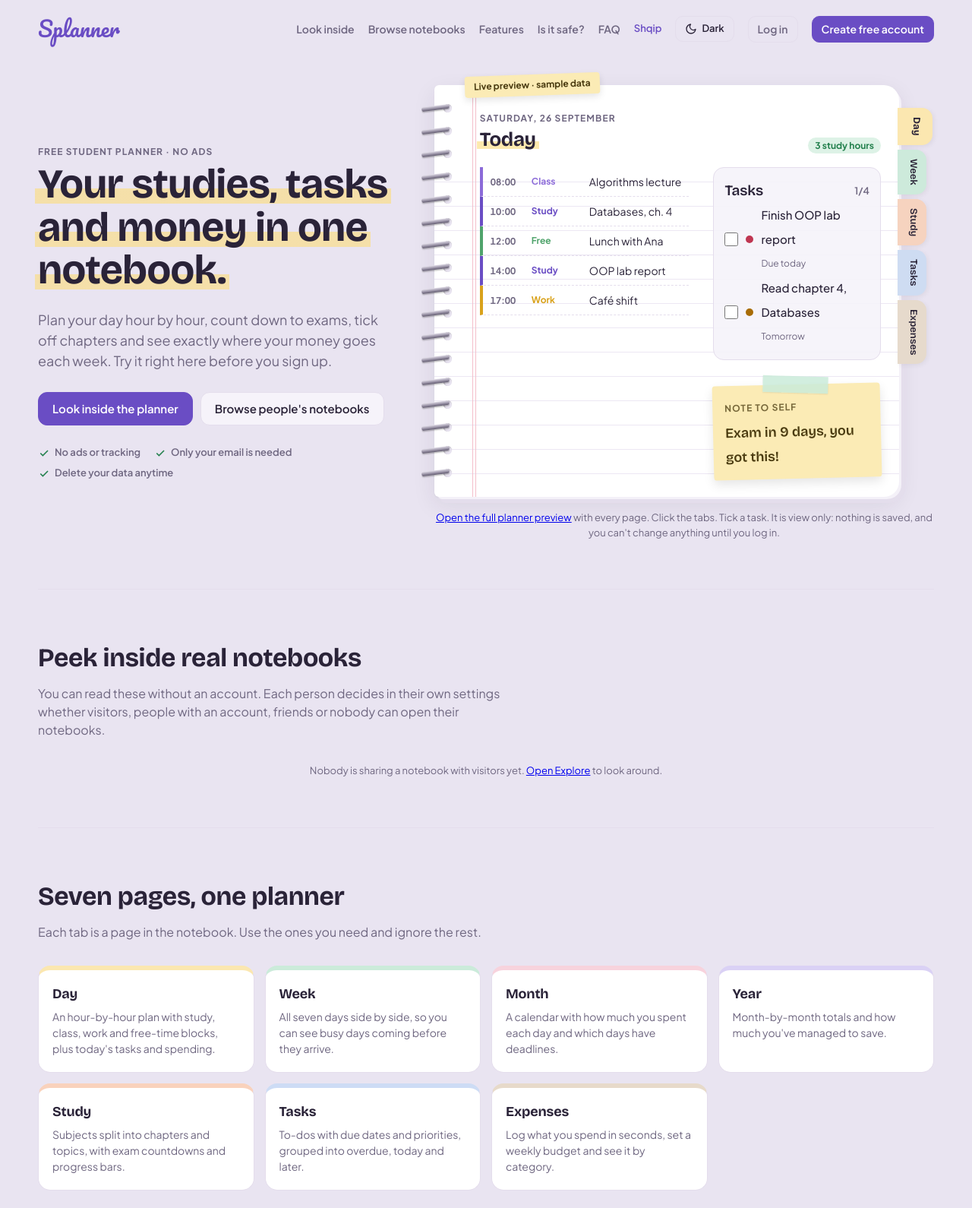
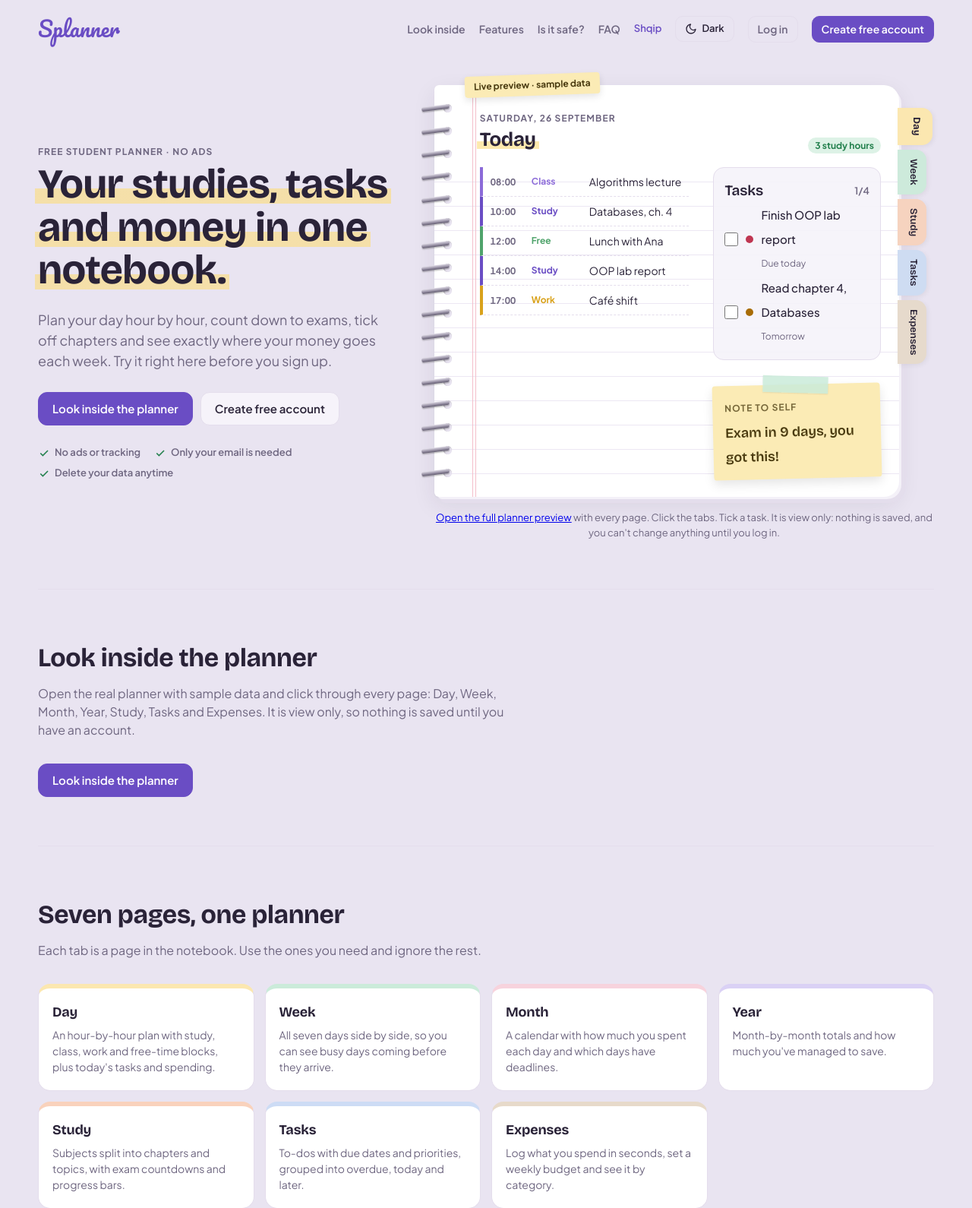
Before and after one commit to sara04-05/planner, a PHP site: page /sara-planner/welcome.php in a window 1280 px wide. Shown: the top 1590 px of the page at 76% size. Run offline with PHP 8.4, Linux system fonts and the light colour scheme; data that the repository does not hold is empty.

Commit message:
Welcome page: replace 'browse people's notebooks' with 'look inside the planner'
Co-Authored-By: Claude Sonnet 5.5 <noreply@anthropic.com>
Claude-Session: https://claude.ai/code/session_01XRoMqgpinv1PMkZAsiUafX

```diff
--- a/sara-planner/welcome.php
+++ b/sara-planner/welcome.php
@@ -1,9 +1,6 @@
 <?php
 declare(strict_types=1);
 require __DIR__ . '/db.php';
-require __DIR__ . '/social.php';
-require __DIR__ . '/notebook.php';
-require __DIR__ . '/layout.php';
 
 // The public front page. Logged-in visitors go straight to their planner.
 if (current_user_id()) {
@@ -118,7 +115,6 @@ if (current_user_id()) {
     <a class="logo" href="welcome.php">Splanner</a>
     <nav aria-label="Main">
       <a href="tour.php">Look inside</a>
-      <a href="explore.php">Browse notebooks</a>
       <a href="#features">Features</a>
       <a href="#safety">Is it safe?</a>
       <a href="#faq">FAQ</a>
@@ -138,7 +134,7 @@ if (current_user_id()) {
       <p class="lead">Plan your day hour by hour, count down to exams, tick off chapters and see exactly where your money goes each week. Try it right here before you sign up.</p>
       <div class="cta">
         <a class="btn primary" href="tour.php">Look inside the planner</a>
-        <a class="btn" href="explore.php">Browse people's notebooks</a>
+        <a class="btn" href="register.php">Create free account</a>
       </div>
       <div class="trust">
         <span><svg viewBox="0 0 20 20" fill="currentColor"><path d="M8 13.2 4.8 10l-1.4 1.4L8 16l9-9-1.4-1.4z"/></svg>No ads or tracking</span>
@@ -165,19 +161,13 @@ if (current_user_id()) {
     </div>
   </section>
 
-  <!-- SHARED NOTEBOOKS: view only, and only what each owner chose to show to visitors -->
-  <?php $shown = guest_people(6); ?>
-  <section class="blk" id="notebooks">
+  <!-- LOOK INSIDE -->
+  <section class="blk" id="look">
     <div class="sh">
-      <h2>Peek inside real notebooks</h2>
-      <p>You can read these without an account. Each person decides in their own settings whether visitors, people with an account, friends or nobody can open their notebooks.</p>
+      <h2>Look inside the planner</h2>
+      <p>Open the real planner with sample data and click through every page: Day, Week, Month, Year, Study, Tasks and Expenses. It is view only, so nothing is saved until you have an account.</p>
     </div>
-    <?php if ($shown): ?>
-      <div class="people"><?php foreach ($shown as $r) echo person_card($r, $r['nbs']); ?></div>
-      <p class="demo-note"><a href="explore.php">See everyone who is sharing</a> · view only, log in to like, message or add friends.</p>
-    <?php else: ?>
-      <p class="demo-note">Nobody is sharing a notebook with visitors yet. <a href="explore.php">Open Explore</a> to look around.</p>
-    <?php endif; ?>
+    <div class="cta"><a class="btn primary" href="tour.php">Look inside the planner</a></div>
   </section>
 
   <!-- FEATURES -->
```
